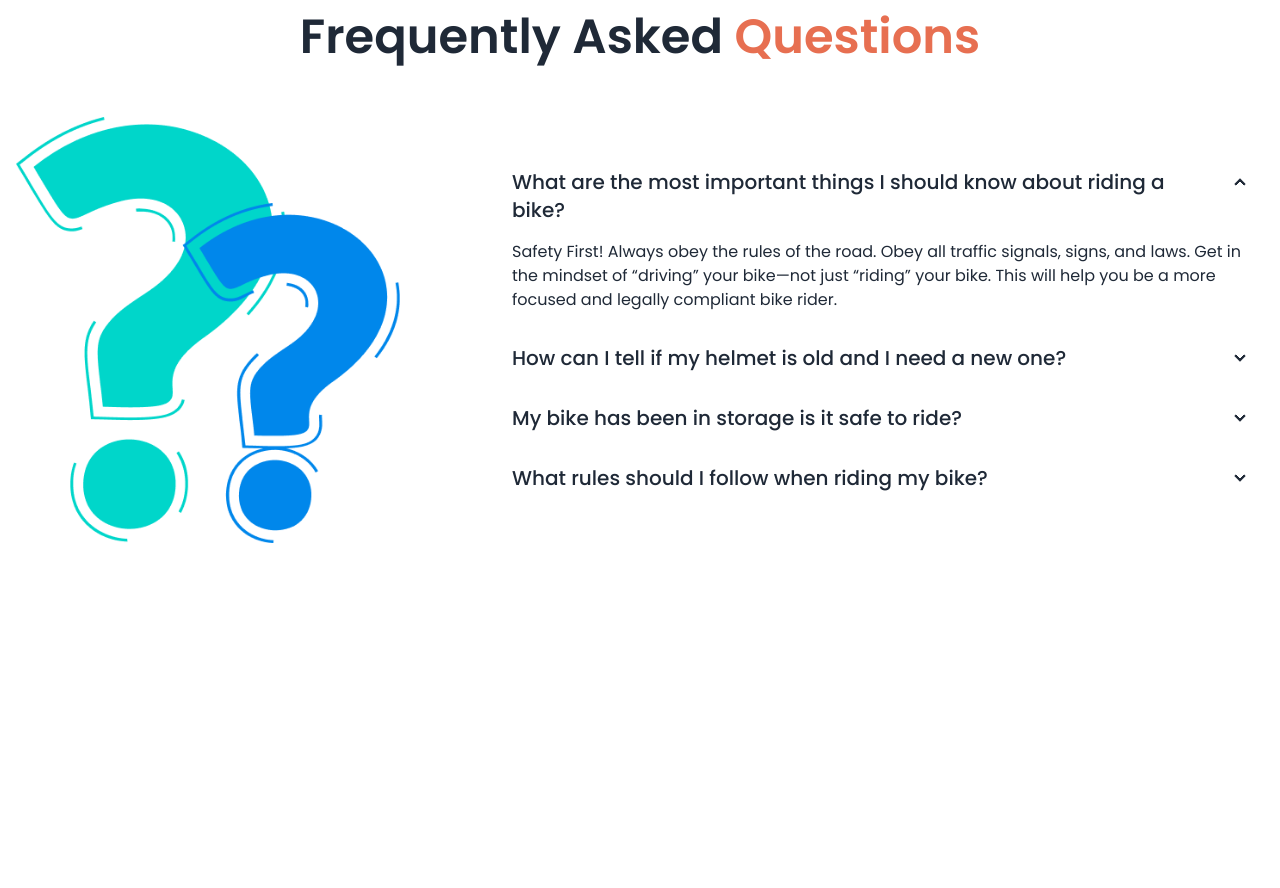
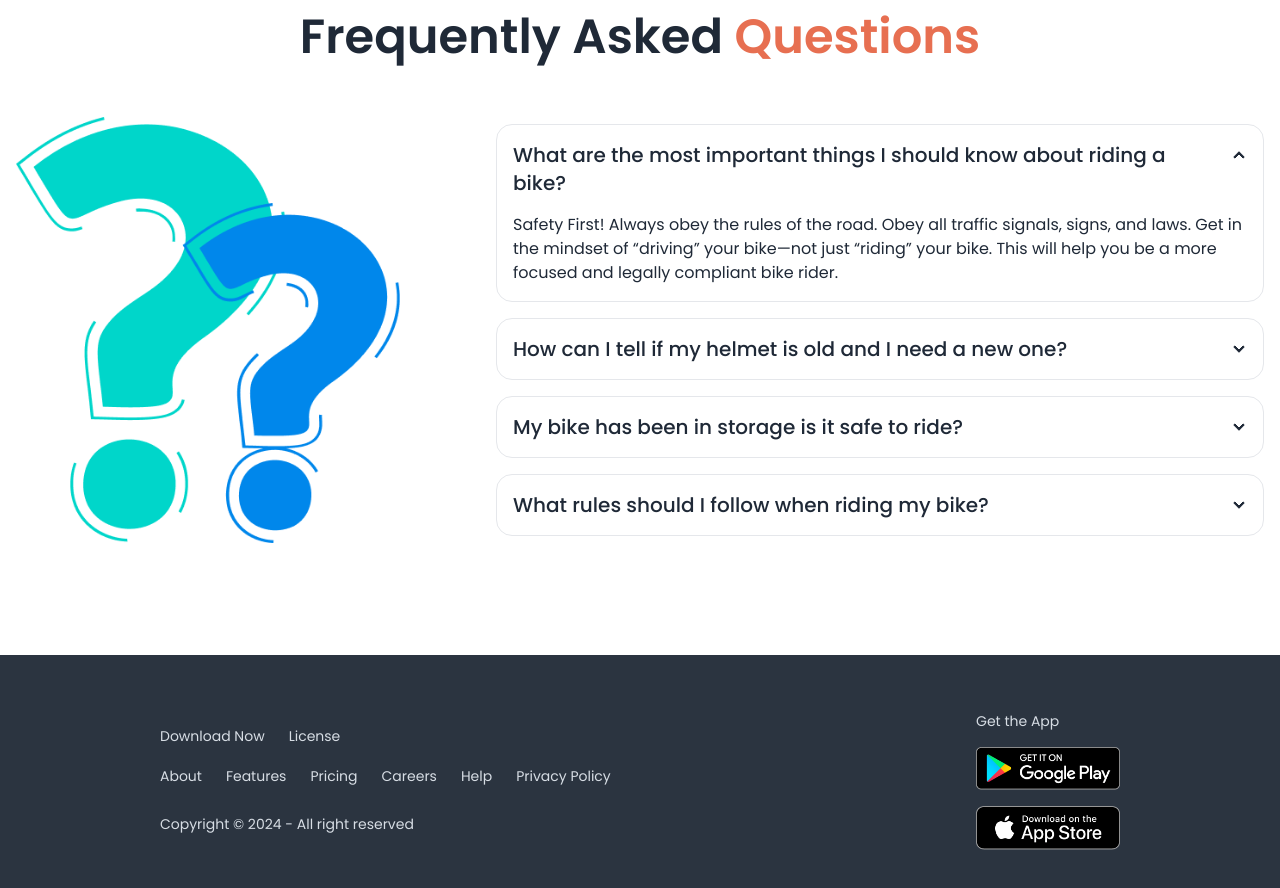
Before and after one commit to sumaiyakhondoker/biker-zone-with-daisyui, a plain HTML site: page index.html in a window 1280 px wide. Shown: the part 2658-3546 px from the top of the page. Before the commit the page ends 3313 px from the top, so only its background shows below. Drawn offline with nearby package versions, Linux system fonts and the light colour scheme.

Commit message:
footer added and bikerz zone wen dev completed

```diff
--- a/index.html
+++ b/index.html
@@ -304,9 +304,9 @@
             <img src="images/others/faq.png" class="w-3/4 lg:max-w-sm rounded-lg" />
 
 
-            <div>
+            <div class="space-y-4">
               <!-- faq- 1 -->
-              <div class="collapse collapse-arrow">
+              <div class="collapse collapse-arrow border border-gray-200">
                 <input type="radio" name="my-accordion-2" checked="checked" />
                 <div class="collapse-title text-xl font-medium">
                   What are the most important things I should
@@ -317,7 +317,7 @@
                 </div>
               </div>
               <!-- faq- 2 -->
-              <div class="collapse collapse-arrow ">
+              <div class="collapse collapse-arrow border border-gray-200 ">
                 <input type="radio" name="my-accordion-2" />
                 <div class="collapse-title text-xl font-medium">
                   How can I tell if my helmet is old and I need a
@@ -328,7 +328,7 @@
                 </div>
               </div>
               <!-- faq- 3 -->
-              <div class="collapse collapse-arrow ">
+              <div class="collapse collapse-arrow border border-gray-200 ">
                 <input type="radio" name="my-accordion-2" />
                 <div class="collapse-title text-xl font-medium">
                   My bike has been in storage is it safe to ride?
@@ -338,7 +338,7 @@
                 </div>
               </div>
               <!-- faq- 4 -->
-              <div class="collapse collapse-arrow ">
+              <div class="collapse collapse-arrow border border-gray-200 ">
                 <input type="radio" name="my-accordion-2" />
                 <div class="collapse-title text-xl font-medium">
                   What rules should I follow when riding my bike?
@@ -357,8 +357,28 @@
 
     </main>
 
-    <footer>
+    <footer class="footer items-center bg-neutral text-neutral-content px-12 lg:px-40 py-14 ">
+      <aside class="items-center grid-cols-1 ">
+        <div class="flex gap-6">
+        <p>Download Now</p>
+        <p>License</p>
+        </div>
+        <ul class="flex flex-col md:flex-row lg:flex-row gap-6 mt-3 mb-5 ">
+          <li><a href="">About</a></li>
+          <li><a href="">Features</a></li>
+          <li><a href="">Pricing</a></li>
+          <li><a href="">Careers</a></li>
+          <li><a href="">Help</a></li>
+          <li><a href=""></a>Privacy Policy</li>
+        </ul>
+        <p>Copyright © 2024 - All right reserved</p>
+      </aside>
+      <nav class="grid-cols-1 gap-4 md:place-self-center md:justify-self-end">
+        <p>Get the App</p>
+        <a><img class="w-36" src="images/others/android.png" alt=""></a>
+        <a><img class="w-36" src="images/others/ios.png" alt=""></a>
 
+      </nav>
     </footer>
 </body>
 </html>
```
